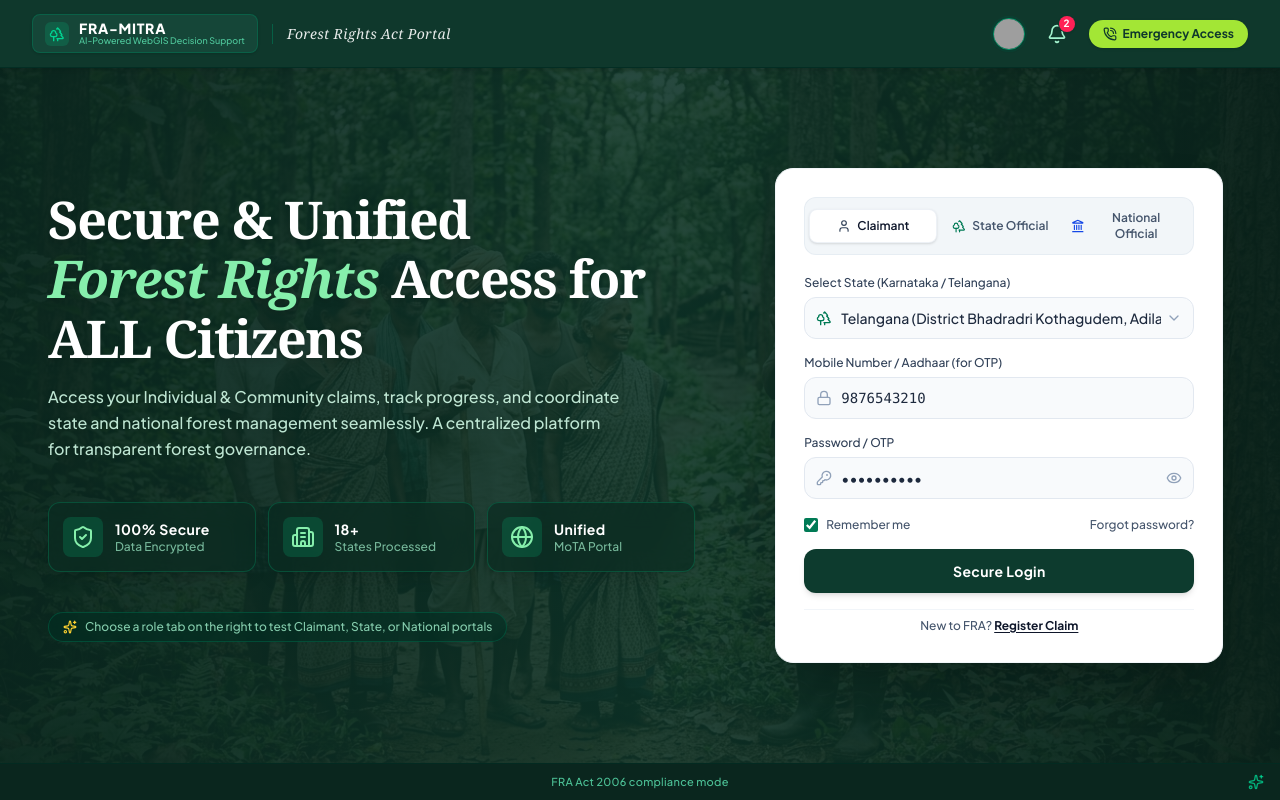
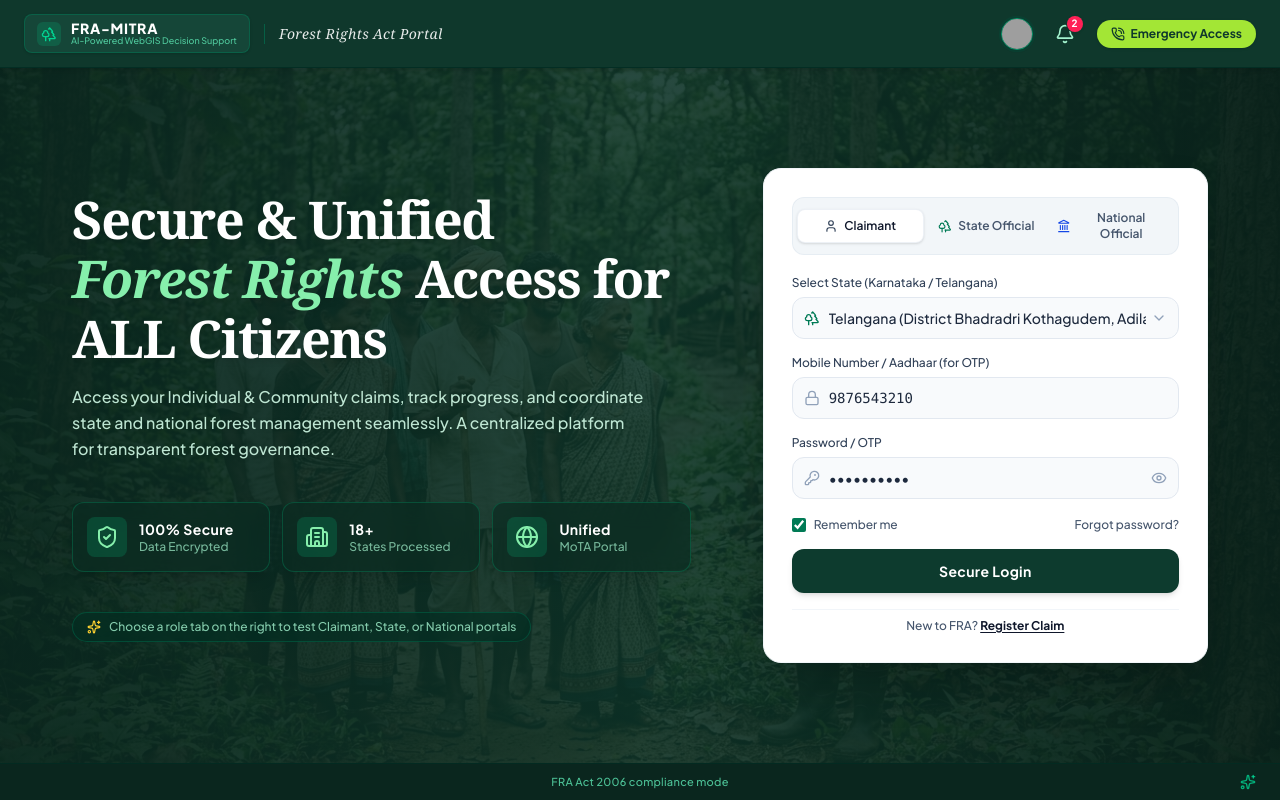
Before and after one commit to SanchitMaheshwari/ORIGIN, a React (Vite) app: page / in a window 1280 px wide. Built offline with nearby package versions, Linux system fonts and the light colour scheme; grey boxes are pictures that could not be loaded; a web font is replaced by a local one.

Commit message:
margin reduced

```diff
--- a/src/App.tsx
+++ b/src/App.tsx
@@ -97,7 +97,7 @@ export default function App() {
       <HumanInTheLoopBanner />
 
       {/* Main Dynamic View Content */}
-      <main className="flex-1 max-w-7xl w-full mx-auto p-4 sm:p-6 lg:p-8 space-y-6">
+      <main className="flex-1 w-full max-w-[1880px] mx-auto px-3 sm:px-5 lg:px-6 py-4 sm:py-5 space-y-5">
         {currentRole === 'claimant' && (
           <ClaimantView
             claim={PRIMARY_CLAIM}
--- a/src/components/Footer.tsx
+++ b/src/components/Footer.tsx
@@ -3,7 +3,7 @@ import React from 'react';
 export const Footer: React.FC = () => {
   return (
     <footer className="bg-gov-dark text-slate-300 text-xs py-4 border-t border-emerald-950 mt-auto">
-      <div className="max-w-7xl mx-auto px-4 sm:px-6 lg:px-8 flex flex-col sm:flex-row items-center justify-between gap-2">
+      <div className="w-full max-w-[1880px] mx-auto px-3 sm:px-5 lg:px-6 flex flex-col sm:flex-row items-center justify-between gap-2">
         <div className="flex items-center space-x-2 text-center sm:text-left">
           <span>© 2026 Ministry of Tribal Affairs (MoTA), Government of India.</span>
           <span className="hidden md:inline text-slate-500">|</span>
--- a/src/components/Header.tsx
+++ b/src/components/Header.tsx
@@ -101,7 +101,7 @@ export const Header: React.FC<HeaderProps> = ({
 
   return (
     <header className="bg-gov-900 text-white shadow-lg sticky top-0 z-40 border-b border-emerald-950">
-      <div className="max-w-7xl mx-auto px-4 sm:px-6 lg:px-8">
+      <div className="w-full max-w-[1880px] mx-auto px-3 sm:px-5 lg:px-6">
         {/* Top Branding Row */}
         <div className="flex items-center justify-between h-16">
           {/* Logo & Title */}
--- a/src/components/HumanInTheLoopBanner.tsx
+++ b/src/components/HumanInTheLoopBanner.tsx
@@ -5,9 +5,9 @@ export const HumanInTheLoopBanner: React.FC = () => {
   return (
     <div
       style={{ background: 'rgba(255,248,207,0.80)', borderBottom: '1px solid rgba(196,148,50,0.22)' }}
-      className="text-amber-900 text-xs px-4 py-1.5 flex items-center backdrop-blur-sm"
+      className="text-amber-900 text-xs px-3 sm:px-5 lg:px-6 py-1.5 flex items-center backdrop-blur-sm"
     >
-      <div className="max-w-7xl mx-auto w-full flex items-center justify-between gap-2">
+      <div className="w-full max-w-[1880px] mx-auto flex items-center justify-between gap-2">
         <div className="flex items-center space-x-2">
           <ShieldCheck className="w-3.5 h-3.5 text-[#2A7C13] shrink-0" />
           <span className="text-[11px]">
--- a/src/components/LoginPortal.tsx
+++ b/src/components/LoginPortal.tsx
@@ -119,8 +119,8 @@ export const LoginPortal: React.FC<LoginPortalProps> = ({
   return (
     <div className="min-h-screen flex flex-col font-sans bg-[#09261E] text-slate-100 relative selection:bg-emerald-500 selection:text-white">
       {/* 1. TOP HEADER & NAVIGATION BAR */}
-      <header className="bg-[#0F382C] border-b border-emerald-950/80 px-4 sm:px-8 py-3.5 z-30 sticky top-0 shadow-md">
-        <div className="max-w-7xl mx-auto flex items-center justify-between">
+      <header className="bg-[#0F382C] border-b border-emerald-950/80 px-3 sm:px-6 py-3.5 z-30 sticky top-0 shadow-md">
+        <div className="w-full max-w-[1880px] mx-auto flex items-center justify-between">
           {/* Left Brand: Emblem Logo + Subtitle */}
           <div className="flex items-center space-x-3.5">
             <div className="flex items-center space-x-2.5 bg-[#154638] px-3 py-1.5 rounded-lg border border-emerald-700/50 shadow-sm">
@@ -232,7 +232,7 @@ export const LoginPortal: React.FC<LoginPortalProps> = ({
         <div className="absolute inset-0 bg-[radial-gradient(ellipse_at_top_left,_var(--tw-gradient-stops))] from-emerald-900/35 via-transparent to-black/50 z-0 pointer-events-none" />
 
         {/* Center Content Container */}
-        <div className="max-w-7xl w-full mx-auto grid grid-cols-1 lg:grid-cols-12 gap-8 lg:gap-12 items-center relative z-10">
+        <div className="w-full max-w-[1880px] mx-auto grid grid-cols-1 lg:grid-cols-12 gap-8 lg:gap-12 items-center relative z-10 px-3 sm:px-6">
           {/* LEFT HERO CONTENT (7 Cols) */}
           <div className="lg:col-span-7 space-y-6 sm:space-y-8 pr-0 lg:pr-6">
             <div className="space-y-4">
@@ -580,8 +580,8 @@ export const LoginPortal: React.FC<LoginPortalProps> = ({
       </div>
 
       {/* 3. BOTTOM FOOTER BAR */}
-      <footer className="bg-[#0A261E] border-t border-emerald-950/70 py-2.5 px-4 z-20">
-        <div className="max-w-7xl mx-auto flex items-center justify-center relative">
+      <footer className="bg-[#0A261E] border-t border-emerald-950/70 py-2.5 px-3 sm:px-6 z-20">
+        <div className="w-full max-w-[1880px] mx-auto flex items-center justify-center relative">
           <p className="text-[11px] text-emerald-300/80 tracking-wide font-medium">
             FRA Act 2006 compliance mode
           </p>
```
